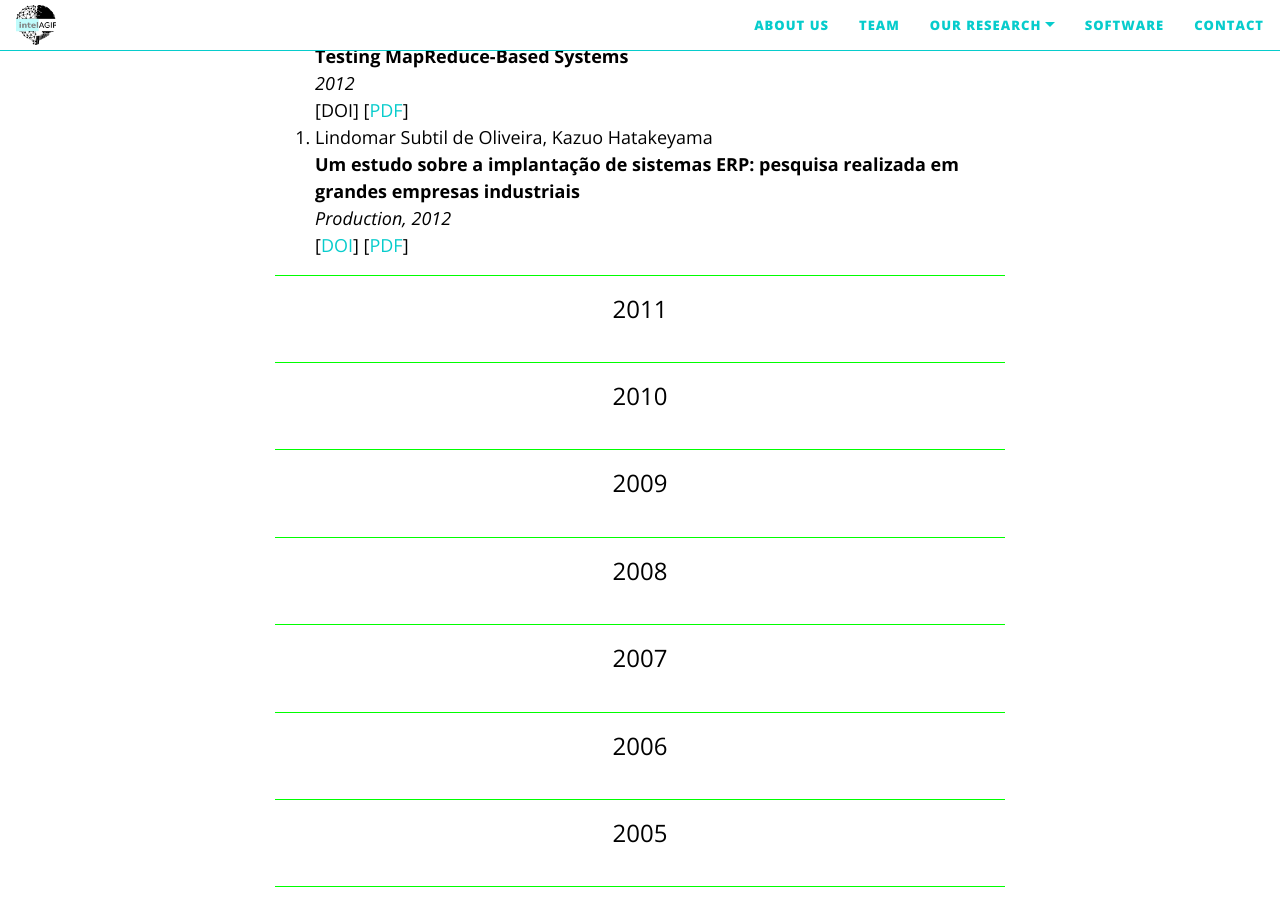
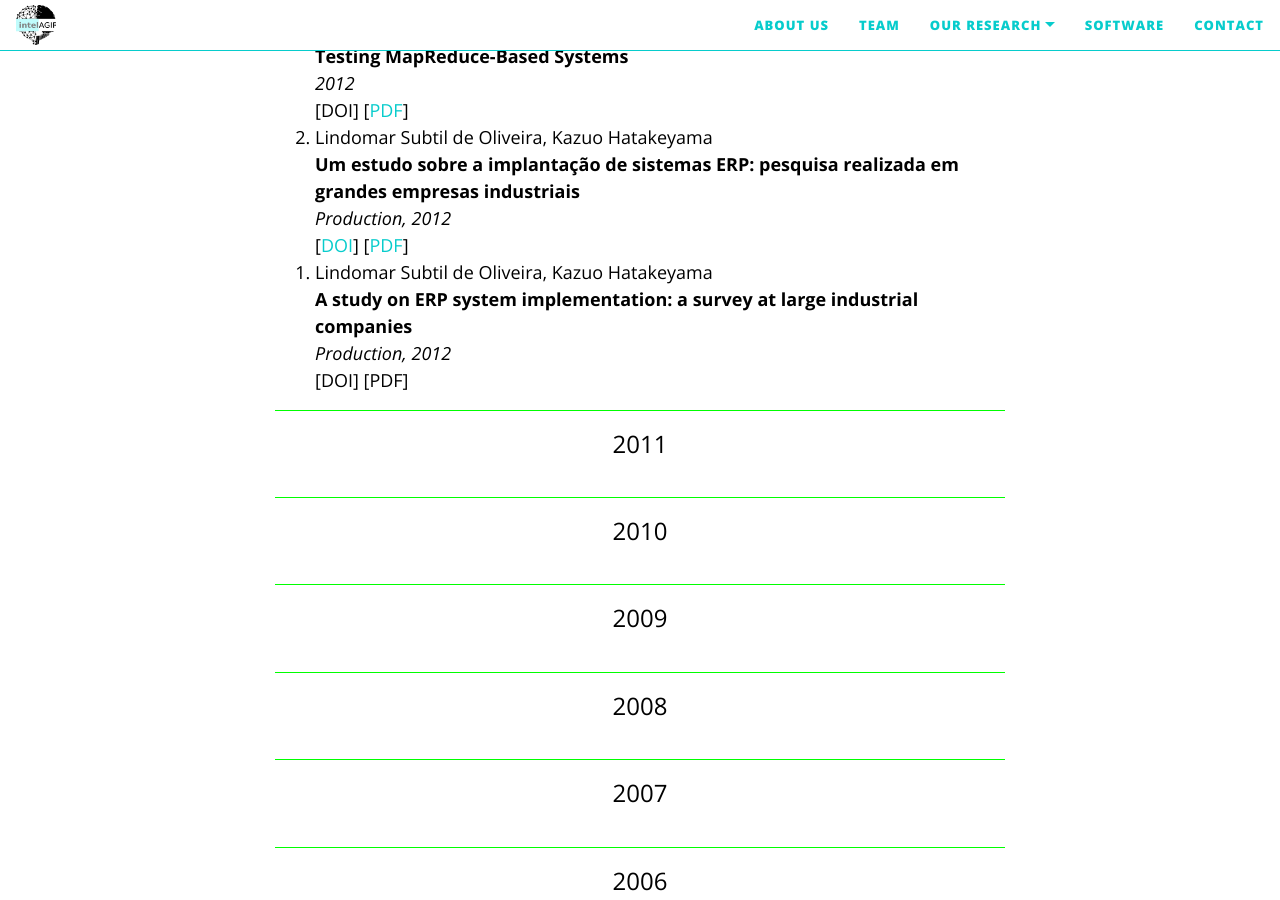
Before and after one commit to IntelAgir-Research-Group/intelagir-research-group.github.io, a Jekyll site: the page built from pages/publications.md, in a window 1280 px wide and 900 px high, scrolled down 5976 px. Built offline with Jekyll 4.4.1, drawn with Linux system fonts in a browser that asks for light colours; nearby versions of some CDN libraries.

Commit message:
Update publications.md

```diff
--- a/pages/publications.md
+++ b/pages/publications.md
@@ -292,5 +292,13 @@ publications:
     year: 2012
     type: conference
 
+  - title: "A study on ERP system implementation: a survey at large industrial companies"
+    authors: Lindomar Subtil de Oliveira, Kazuo Hatakeyama
+    venue: "Production"
+    doi: #
+    url: #
+    year: 2012
+    type: conference
+
 ---
 All the other research will be added soon!
```
